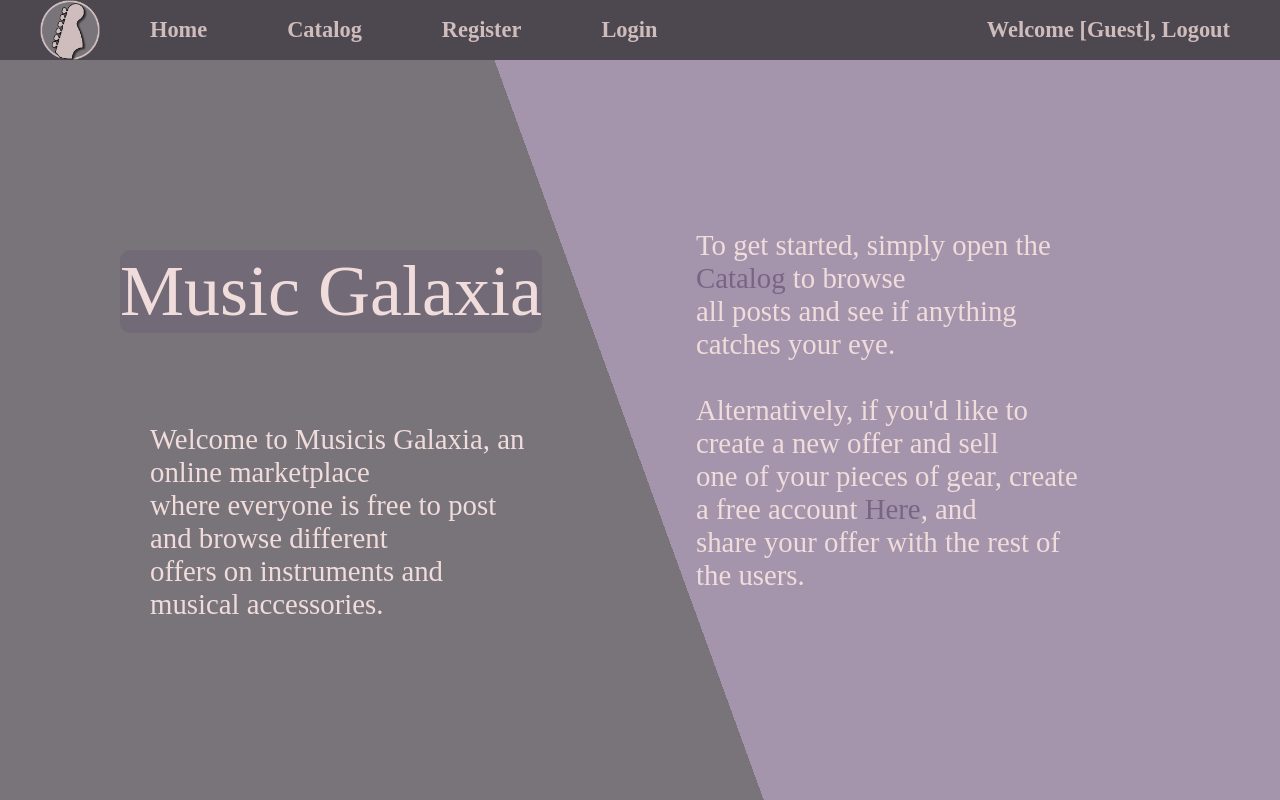
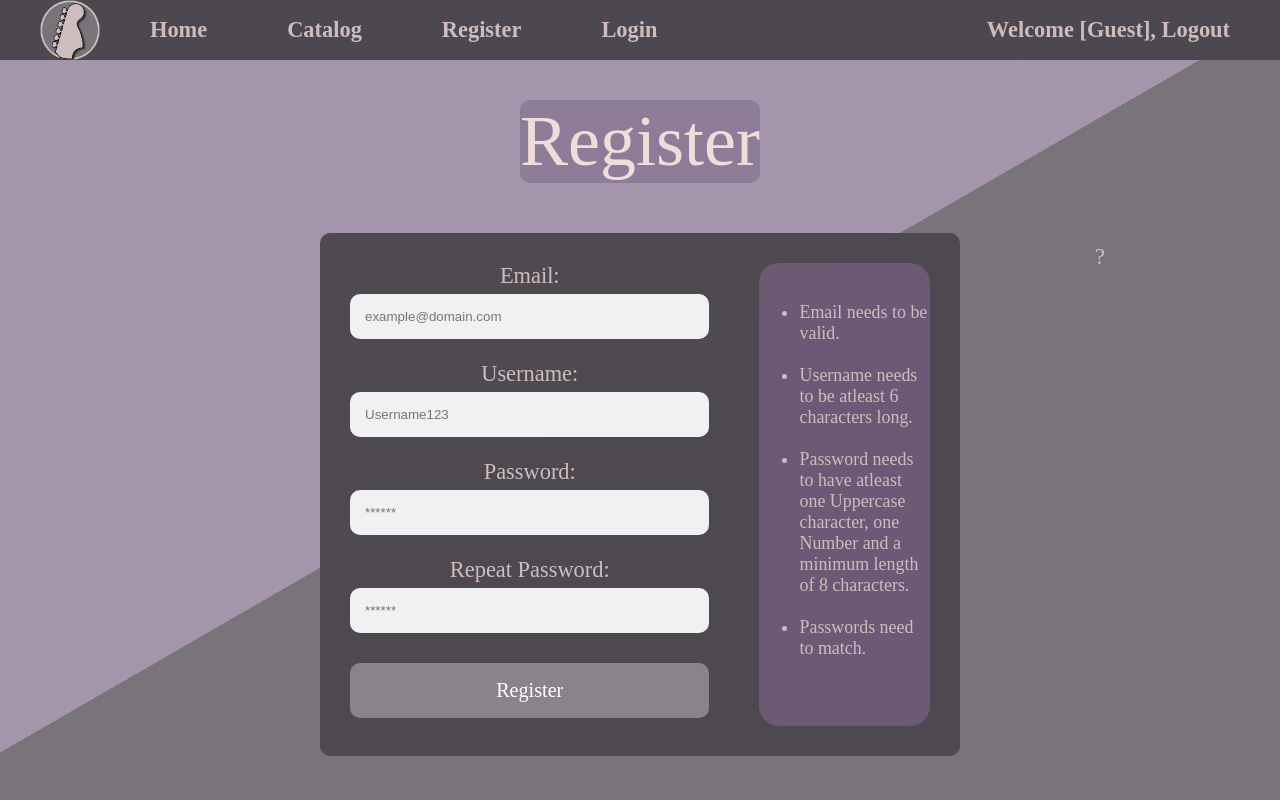
Before and after one commit to jordan-liubenov/musicis-galaxia, a React (Create React App) app: page / in a window 1280 px wide. Built offline with nearby package versions, Linux system fonts and the light colour scheme.

Commit message:
refactored register util functions

```diff
--- a/src/App.js
+++ b/src/App.js
@@ -10,8 +10,8 @@ const App = () => {
     <div className="App">
       <main>
         <Nav />
-        <Home />
-        {/* <Register /> */}
+        {/* <Home /> */}
+        <Register />
         {/* <Login /> */}
       </main>
     </div>
--- /dev/null
+++ b/src/components/Register/EmailField.js
@@ -0,0 +1,3 @@
+const EmailField = (props) => {
+
+};
--- a/src/components/Register/Register.js
+++ b/src/components/Register/Register.js
@@ -3,12 +3,18 @@ import "../Register/Register.css";
 
 import { displayUnderscore } from "../../utils/homeUtil";
 import { submitRegister } from "../../services/userService";
-import { handleValue, toggleState } from "../../utils/registerUtil";
+import {
+  handleEmail,
+  handlePassword,
+  handleRePass,
+  handleUsername,
+  toggleState,
+} from "../../utils/registerUtil";
 
 import RegisterInfo from "./RegisterInfo";
 import RegisterBtn from "./RegisterBtn";
 
-//TODO abstract component
+//TODO abstract component and see if there is a better way to controll input values
 
 const Register = () => {
   const [info, showInfo] = useState(true); //info box will be displayed by default
@@ -46,16 +52,7 @@ const Register = () => {
             name="email"
             id="email"
             value={email}
-            onChange={(e) =>
-              handleValue(
-                e,
-                setEmail,
-                showEmailErr,
-                showUsernameErr,
-                showPassErr,
-                showrePassErr
-              )
-            }
+            onChange={(e) => handleEmail(e, setEmail, showEmailErr)}
             required
           ></input>
           <br></br>
@@ -70,16 +67,7 @@ const Register = () => {
             name="user"
             id="user"
             value={username}
-            onChange={(e) =>
-              handleValue(
-                e,
-                setUsername,
-                showEmailErr,
-                showUsernameErr,
-                showPassErr,
-                showrePassErr
-              )
-            }
+            onChange={(e) => handleUsername(e, setUsername, showUsernameErr)}
             required
           ></input>
           <br></br>
@@ -93,16 +81,7 @@ const Register = () => {
             name="pass"
             id="pass"
             value={password}
-            onChange={(e) =>
-              handleValue(
-                e,
-                setPass,
-                showEmailErr,
-                showUsernameErr,
-                showPassErr,
-                showrePassErr
-              )
-            }
+            onChange={(e) => handlePassword(e, setPass, showPassErr)}
             required
           ></input>
           <br></br>
@@ -117,25 +96,10 @@ const Register = () => {
             name="rePass"
             id="rePass"
             value={rePassword}
-            onChange={(e) =>
-              handleValue(
-                e,
-                setRePass,
-                showEmailErr,
-                showUsernameErr,
-                showPassErr,
-                showrePassErr,
-                password
-              )
-            }
+            onChange={(e) => handleRePass(e, setRePass, showPassErr, password)}
             required
           ></input>
           <br></br>
-          {/* <RegisterBtn
-            onClick={(e) =>
-              submitRegister(e, email, username, password, rePassword)
-            }
-          /> */}
           <button
             type="submit"
             className="submitBtn"
--- a/src/components/Register/RegisterBtn.js
+++ b/src/components/Register/RegisterBtn.js
@@ -1,6 +1,4 @@
-const RegisterBtn = (props) => {
-  //props is the submitRegster() function
-
+const RegisterBtn = () => {
   return (
     <button type="submit" className="submitBtn">
       Register
--- a/src/utils/registerUtil.js
+++ b/src/utils/registerUtil.js
@@ -103,40 +103,33 @@ const validateRePass = (value, initialPassword, passErr) => {
   }
 };
 
-export const handleValue = (
-  e,
-  setFunc,
-  emailErr,
-  usernameErr,
-  passErr,
-  rePassErr,
-  passwordValue
-) => {
-  const { id, value } = e.target;
+//field value and error handlers:
 
-  //find which input element this function is being run on and run validation function
-
-  switch (id) {
-    case "email":
-      if (!validateEmail(value)) {
-        emailErr(ERROR_MSGS.email);
-      } else {
-        emailErr("");
-      }
-      break;
-
-    case "user":
-      validateUsername(value, usernameErr);
-      break;
-
-    case "pass":
-      validatePassword(value, passErr);
-      break;
-
-    case "rePass":
-      validateRePass(value, passwordValue, passErr);
-      break;
+export const handleEmail = (e, setFunc, emailErr) => {
+  const { value } = e.target;
+  if (!validateEmail(value)) {
+    emailErr(ERROR_MSGS.email);
+  } else {
+    emailErr("");
   }
 
   setFunc(value);
 };
+
+export const handleUsername = (e, setFunc, usernameErr) => {
+  const { value } = e.target;
+  validateUsername(value, usernameErr);
+  setFunc(value);
+};
+
+export const handlePassword = (e, setFunc, passErr) => {
+  const { value } = e.target;
+  validatePassword(value, passErr);
+  setFunc(value);
+};
+
+export const handleRePass = (e, setFunc, showrePassErr, initialPass) => {
+  const { value } = e.target;
+  validateRePass(value, initialPass, showrePassErr);
+  setFunc(value);
+};
```
